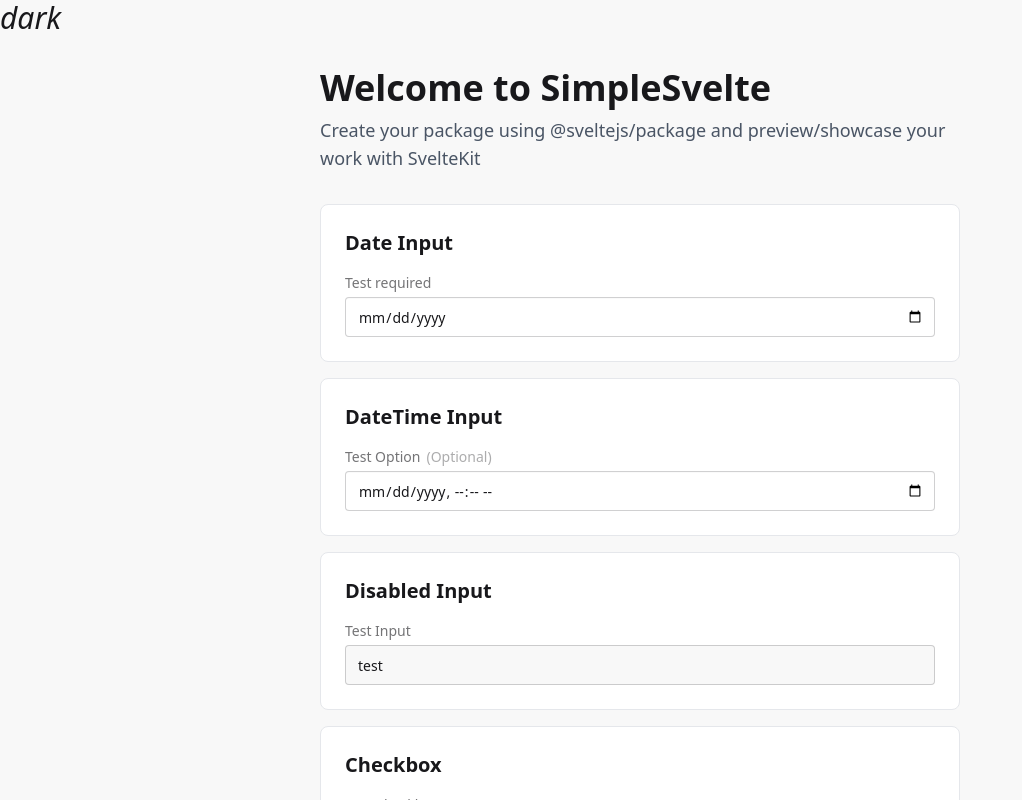
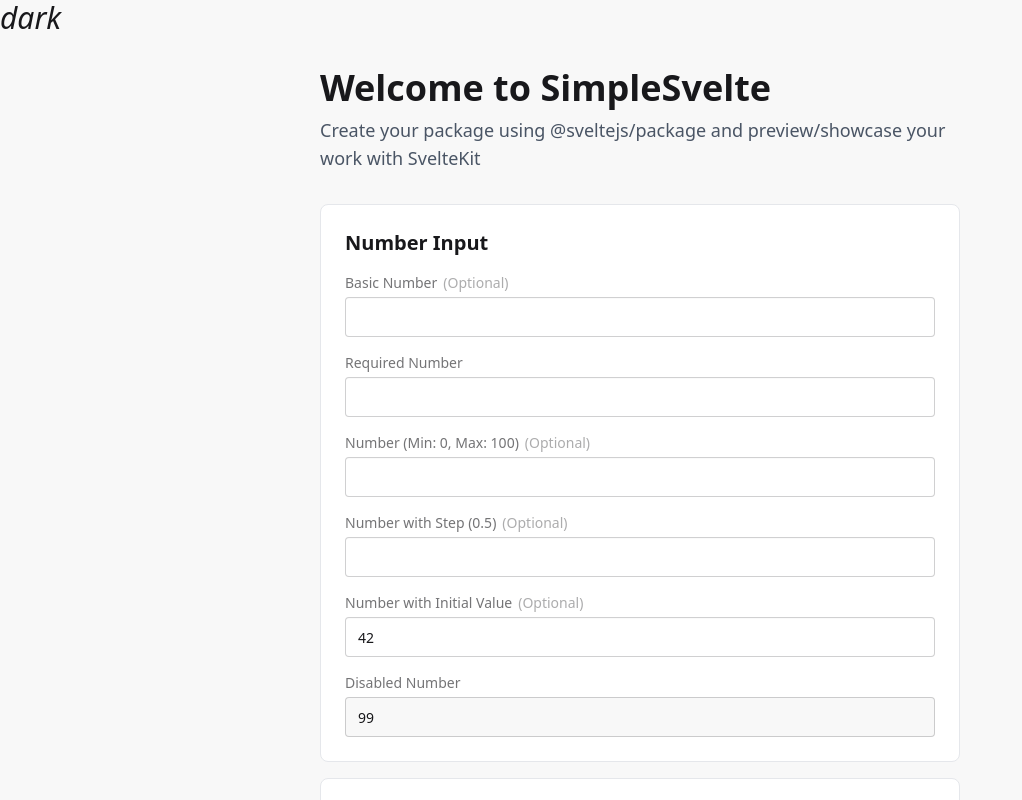
Before and after one commit to derekhearst/SimpleSvelte, a SvelteKit app: page / in a window 1280 px wide. Shown: the top 800 px of the page, without its empty margins (0-1022 px from the left). Built offline with nearby package versions, Linux system fonts and the light colour scheme.

Commit message:
feat: update version to 2.2.23 and enhance Select component with text overflow handling

```diff
--- a/package.json
+++ b/package.json
@@ -1,6 +1,6 @@
 {
 	"name": "simplesvelte",
-	"version": "2.2.22",
+	"version": "2.2.23",
 	"scripts": {
 		"dev": "bun vite dev",
 		"build": "bun vite build && bun run prepack",
--- a/src/lib/Select.svelte
+++ b/src/lib/Select.svelte
@@ -435,7 +435,7 @@
 												checked={isSelected}
 												readonly />
 										{/if}
-										<span class="flex-1 text-left">{item.label}</span>
+										<span class="flex-1 overflow-hidden text-left text-nowrap text-ellipsis">{item.label}</span>
 									</button>
 								</li>
 							{/if}
--- a/src/routes/+page.svelte
+++ b/src/routes/+page.svelte
@@ -12,6 +12,16 @@
 
 	<!-- Input Component Tests -->
 	<section class="space-y-4">
+		<div class="space-y-4 rounded-lg border border-gray-200 bg-white p-6">
+			<h2 class="text-xl font-semibold">Number Input</h2>
+			<Input type="number" name="test-number-basic" label="Basic Number" />
+			<Input type="number" name="test-number-required" label="Required Number" required />
+			<Input type="number" name="test-number-minmax" label="Number (Min: 0, Max: 100)" min="0" max="100" />
+			<Input type="number" name="test-number-step" label="Number with Step (0.5)" step="0.01" />
+			<Input type="number" name="test-number-value" label="Number with Initial Value" value={42} />
+			<Input type="number" name="test-number-disabled" label="Disabled Number" value={99} disabled />
+		</div>
+
 		<div class="space-y-4 rounded-lg border border-gray-200 bg-white p-6">
 			<h2 class="text-xl font-semibold">Date Input</h2>
 			<Input type="date" name="test" required label="Test required" />
```
